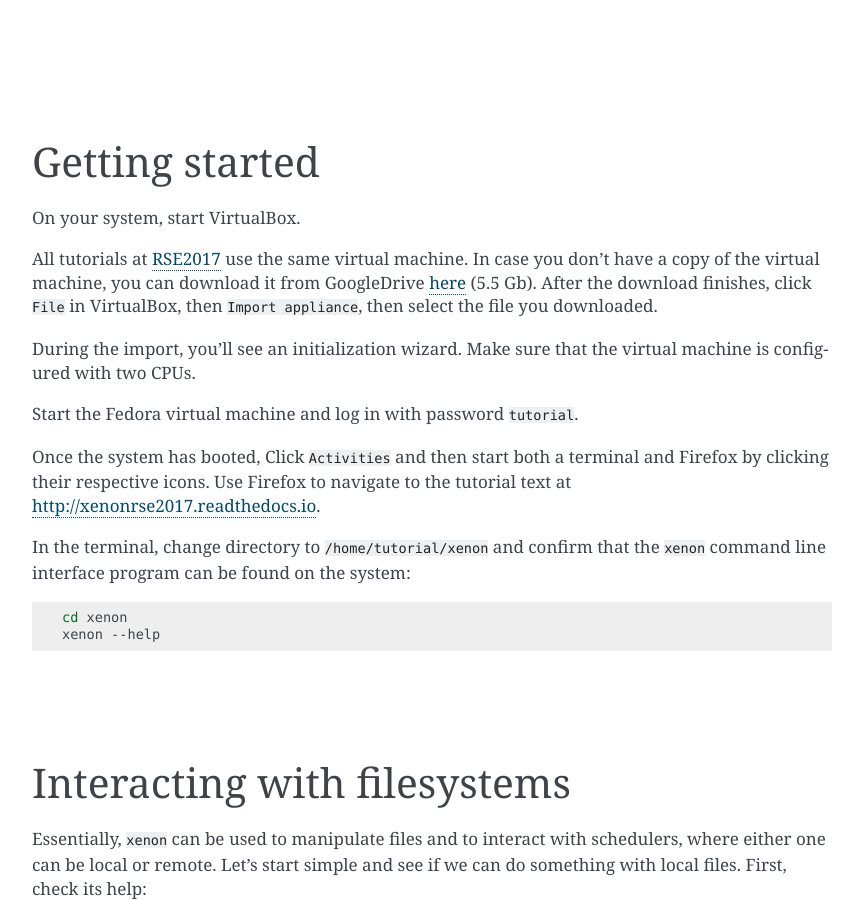
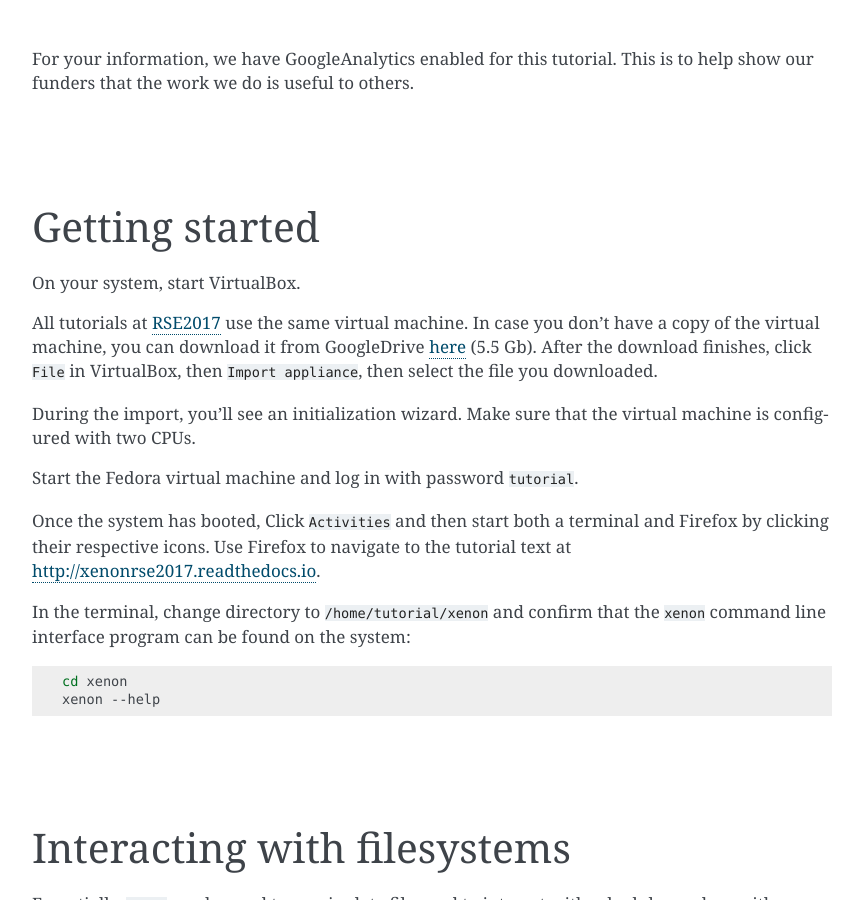
Before and after one commit to xenon-middleware/xenon-tutorial, a Sphinx documentation site: the page built from source/tutorial.rst, in a window 1280 px wide and 900 px high. Shown: the whole window, without its empty margins (88-951 px from the left). Built offline with Sphinx 7.4.7, drawn with Linux system fonts in a browser that asks for light colours.

Commit message:
added google analytics

```diff
--- a/source/conf.py
+++ b/source/conf.py
@@ -94,7 +94,8 @@ html_theme_options = {
     'github_repo': 'NLeSC/Xenon',
     'page_width': '1100px',
     'sidebar_width': '220px',
-    'code_font_size': '0.8em'
+    'code_font_size': '0.8em',
+    'analytics_id': None
 }
 
 # Add any paths that contain custom static files (such as style sheets) here,
--- a/source/tutorial.rst
+++ b/source/tutorial.rst
@@ -2,6 +2,9 @@
    sphinx-quickstart on Mon Aug  7 15:57:48 2017.
    You can adapt this file completely to your liking, but it should at least
    contain the root `toctree` directive.
+
+For your information, we have GoogleAnalytics enabled for this tutorial. This is to help show our funders that the work
+we do is useful to others.
 
 |
 |
```
